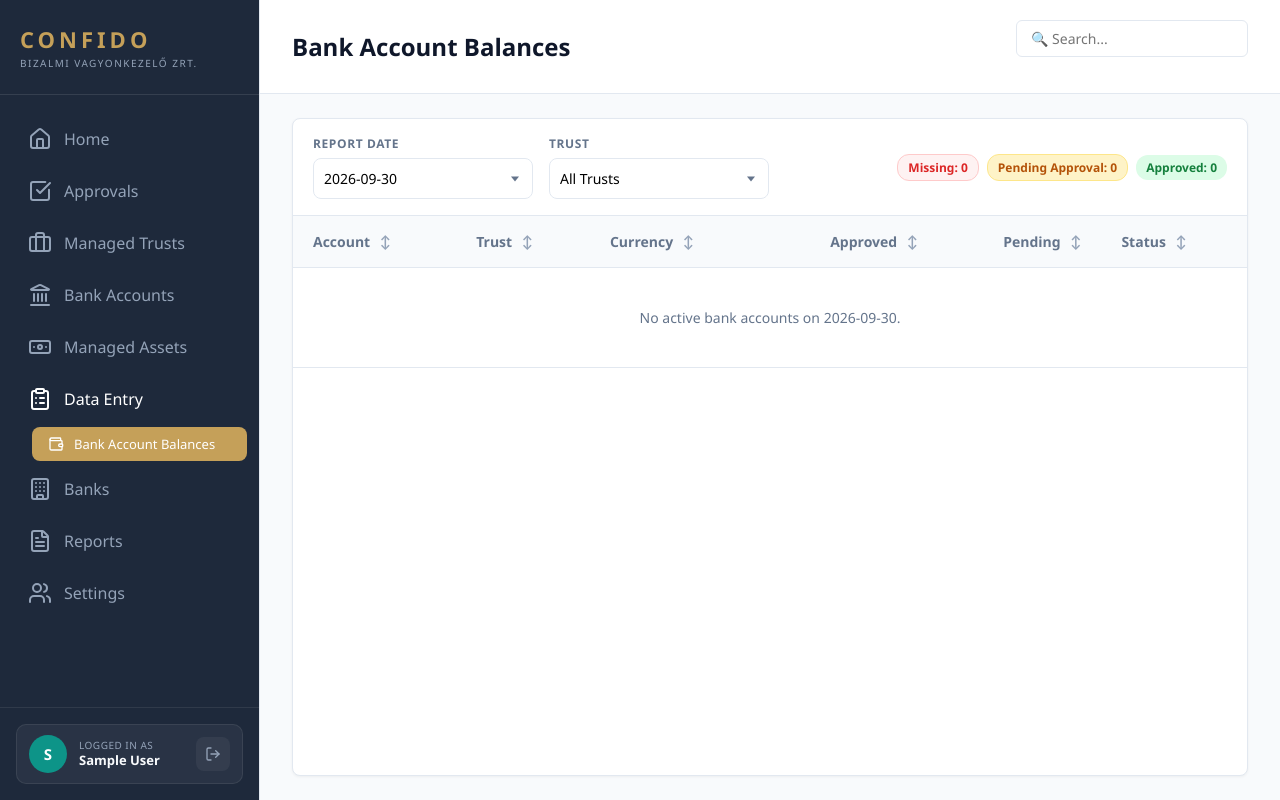
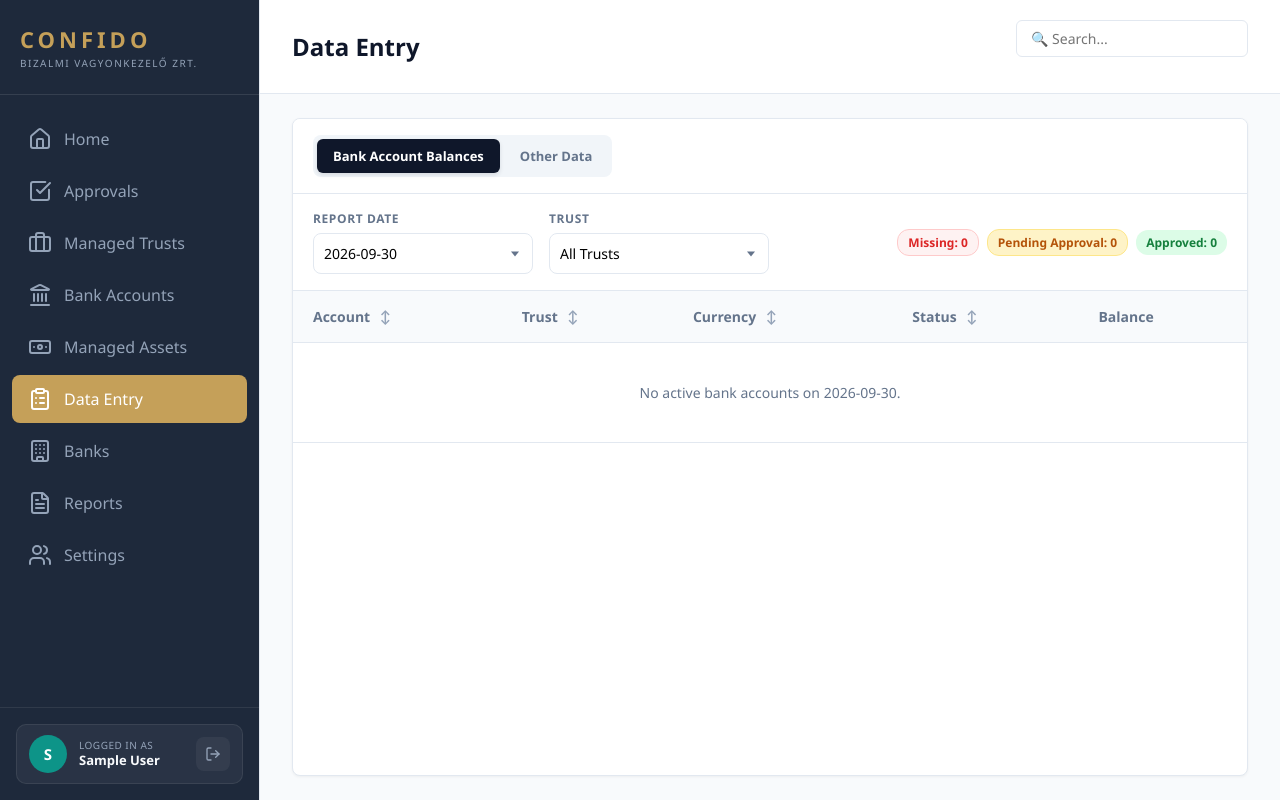
Before and after one commit to KardosMilan/Confido_test, a Flask app: page /data-entry/bank-balances in a window 1280 px wide. Run offline with Flask 3, Linux system fonts and the light colour scheme; the visitor is signed in with stand-in values (Sample User, id 1); data that the repository does not hold is empty; some libraries are stand-ins or nearby versions.

Commit message:
Rework balance entry, data entry tabs and list polish
- Bank account balances: status-only view, read-only saved balance with
  Edit/Save toggle, no negative values, space-grouped amounts while typing
  and invalid decimals flagged instead of silently truncated
- Data Entry uses tabs instead of a sidebar submenu, with an empty
  Other Data placeholder page
- Home page has a card for every sidebar page
- Shorter bank account column headers, sort icons stay next to the header text
- Amounts are formatted with space thousand separators everywhere
- Empty optional closing dates are shown as '-' in lists

Co-Authored-By: Claude Opus 5.5 <noreply@anthropic.com>

```diff
--- a/app/data_entry/routes.py
+++ b/app/data_entry/routes.py
@@ -1,9 +1,11 @@
 import calendar
+import re
 from datetime import date, datetime, timedelta
 from decimal import Decimal, InvalidOperation
 from flask import Blueprint, render_template, redirect, url_for, request, flash
 from flask_login import login_required, current_user
 from app.extensions import db
+from app.formatting import format_amount
 from app.models import BankAccount, BankAccountBalance, BankAccountPendingBalance, ManagedTrusts, RiportDate
 
 ALLOWED_ROLES = ['Admin', 'Approver']
@@ -68,6 +70,15 @@ def quantum(decimals):
     return Decimal(1).scaleb(-decimals)
 
 
+def parse_amount(value):
+    cleaned = re.sub(r'\s', '', value or '').replace(',', '.')
+    try:
+        amount = Decimal(cleaned)
+    except InvalidOperation:
+        return None
+    return amount if amount.is_finite() else None
+
+
 def get_or_create_report_date(report_date):
     riport_date = RiportDate.query.filter_by(honap_utolso_napja=report_date).first()
     if riport_date is None:
@@ -76,6 +87,16 @@ def get_or_create_report_date(report_date):
         db.session.flush()
     return riport_date
 
+
+@data_entry_bp.route('/data-entry')
+@login_required
+def index():
+    return redirect(url_for('data_entry.bank_balances'))
+
+@data_entry_bp.route('/data-entry/other')
+@login_required
+def other_data():
+    return render_template('data_entry_other.html', data_entry_tab='other', active_page='data_entry')
 
 @data_entry_bp.route('/data-entry/bank-balances')
 @login_required
@@ -109,12 +130,9 @@ def bank_balances():
         current = pending_balance or approved_balance
         rows.append({
             'account': account,
-            'approved': approved_balance,
-            'pending': pending_balance,
             'status': status,
             'decimals': decimals,
-            'step': format(quantum(decimals), 'f'),
-            'input_value': format(Decimal(current.balance).quantize(quantum(decimals)), 'f') if current else '',
+            'saved_value': format_amount(current.balance, decimals) if current else '',
         })
 
     summary = {status: sum(1 for row in rows if row['status'] == status) for status in BALANCE_STATUSES}
@@ -128,7 +146,8 @@ def bank_balances():
         trusts=ManagedTrusts.query.order_by(ManagedTrusts.trust_name).all(),
         trust_id=trust_id,
         can_edit=current_user.role in ALLOWED_ROLES,
-        active_page='bank_balances'
+        data_entry_tab='bank_balances',
+        active_page='data_entry'
     )
 
 @data_entry_bp.route('/data-entry/bank-balances', methods=['POST'])
@@ -158,12 +177,12 @@ def save_bank_balance():
         return redirect(back_url)
 
     decimals = currency_decimals(account)
-    try:
-        balance = Decimal((request.form.get('balance') or '').strip().replace(' ', ''))
-    except InvalidOperation:
-        balance = None
-    if balance is None or not balance.is_finite():
+    balance = parse_amount(request.form.get('balance'))
+    if balance is None:
         flash('Balance must be a number!', 'danger')
+        return redirect(back_url)
+    if balance < 0:
+        flash('Balance can not be negative!', 'danger')
         return redirect(back_url)
     if balance != balance.quantize(quantum(decimals)):
         currency_code = account.currency.code if account.currency else 'This currency'
--- a/app/static/style.css
+++ b/app/static/style.css
@@ -79,45 +79,12 @@ body {
     transition: all 0.2s ease;
 }
 
-.menu-link.open {
-    color: #ffffff;
-}
-
-.submenu {
-    list-style: none;
-    display: flex;
-    flex-direction: column;
-    gap: 2px;
-    margin-top: 4px;
-    padding-left: 20px;
-}
-
-.submenu-link {
-    display: flex;
-    align-items: center;
-    gap: 10px;
-    padding: 8px 16px;
-    color: #94a3b8;
-    text-decoration: none;
-    font-size: 13px;
-    font-weight: 500;
-    border-radius: var(--radius);
-    transition: all 0.2s ease;
-}
-
-.submenu-link svg {
-    width: 16px;
-    height: 16px;
-}
-
-.menu-link:hover,
-.submenu-link:hover {
+.menu-link:hover {
     background-color: var(--sidebar-hover);
     color: #ffffff;
 }
 
-.menu-link.active,
-.submenu-link.active {
+.menu-link.active {
     background-color: var(--primary);
     color: #ffffff;
 }
@@ -435,7 +402,7 @@ th[data-sort]:hover {
 }
 
 .sort-icon {
-    display: inline-block;
+    display: inline;
     margin-left: 6px;
     font-size: 13px;
     font-weight: 700;
@@ -700,6 +676,7 @@ textarea.form-control {
     font-size: 13px;
     font-weight: 600;
     color: #64748b;
+    text-decoration: none;
     cursor: pointer;
     border-radius: 6px;
     transition: all 0.2s ease-in-out;
--- a/app/static/style.scss
+++ b/app/static/style.scss
@@ -79,45 +79,12 @@ body {
     transition: all 0.2s ease;
 }
 
-.menu-link.open {
-    color: #ffffff;
-}
-
-.submenu {
-    list-style: none;
-    display: flex;
-    flex-direction: column;
-    gap: 2px;
-    margin-top: 4px;
-    padding-left: 20px;
-}
-
-.submenu-link {
-    display: flex;
-    align-items: center;
-    gap: 10px;
-    padding: 8px 16px;
-    color: #94a3b8;
-    text-decoration: none;
-    font-size: 13px;
-    font-weight: 500;
-    border-radius: var(--radius);
-    transition: all 0.2s ease;
-}
-
-.submenu-link svg {
-    width: 16px;
-    height: 16px;
-}
-
-.menu-link:hover,
-.submenu-link:hover {
+.menu-link:hover {
     background-color: var(--sidebar-hover);
     color: #ffffff;
 }
 
-.menu-link.active,
-.submenu-link.active {
+.menu-link.active {
     background-color: var(--primary);
     color: #ffffff;
 }
@@ -435,7 +402,7 @@ th[data-sort]:hover {
 }
 
 .sort-icon {
-    display: inline-block;
+    display: inline;
     margin-left: 6px;
     font-size: 13px;
     font-weight: 700;
@@ -700,6 +676,7 @@ textarea.form-control {
     font-size: 13px;
     font-weight: 600;
     color: #64748b;
+    text-decoration: none;
     cursor: pointer;
     border-radius: 6px;
     transition: all 0.2s ease-in-out;
--- /dev/null
+++ b/app/templates/_data_entry_tabs.html
@@ -0,0 +1,6 @@
+<div class="tabs-container">
+    <nav class="tabs-header">
+        <a href="{{ url_for('data_entry.bank_balances') }}" class="tab-btn {{ 'active' if data_entry_tab == 'bank_balances' }}">Bank Account Balances</a>
+        <a href="{{ url_for('data_entry.other_data') }}" class="tab-btn {{ 'active' if data_entry_tab == 'other' }}">Other Data</a>
+    </nav>
+</div>
--- a/app/templates/bank_balances.html
+++ b/app/templates/bank_balances.html
@@ -2,7 +2,7 @@
 
 {% block content %}
 <header class="header">
-    <h1>Bank Account Balances</h1>
+    <h1>Data Entry</h1>
     <div class="table-toolbar">
         <input type="text" id="tableSearch" class="search-input" placeholder="🔍 Search...">
     </div>
@@ -10,6 +10,8 @@
 
 <main class="content-container">
     <div class="card-full">
+        {% include '_data_entry_tabs.html' %}
+
         <form method="GET" action="{{ url_for('data_entry.bank_balances') }}" class="filter-bar">
             <div class="filter-group">
                 <label for="report_date">Report Date</label>
@@ -45,15 +47,11 @@
             <table class="account-table" id="sortableTable">
                 <thead>
                     <tr>
-                        <th data-sort>Account <span class="sort-icon">↕</span></th>
-                        <th data-sort>Trust <span class="sort-icon">↕</span></th>
-                        <th data-sort>Currency <span class="sort-icon">↕</span></th>
-                        <th data-sort class="amount">Approved <span class="sort-icon">↕</span></th>
-                        <th data-sort class="amount">Pending <span class="sort-icon">↕</span></th>
-                        <th data-sort>Status <span class="sort-icon">↕</span></th>
-                        {% if can_edit %}
-                        <th>Balance Entry</th>
-                        {% endif %}
+                        <th data-sort>Account&nbsp;<span class="sort-icon">↕</span></th>
+                        <th data-sort>Trust&nbsp;<span class="sort-icon">↕</span></th>
+                        <th data-sort>Currency&nbsp;<span class="sort-icon">↕</span></th>
+                        <th data-sort>Status&nbsp;<span class="sort-icon">↕</span></th>
+                        <th>Balance</th>
                     </tr>
                 </thead>
                 <tbody>
@@ -67,15 +65,6 @@
                         </td>
                         <td>{{ acc.trust.trust_name if acc.trust else 'N/A' }}</td>
                         <td>{{ acc.currency.code if acc.currency else 'N/A' }}</td>
-                        <td class="amount">{{ row.approved.balance | amount(row.decimals) if row.approved else '-' }}</td>
-                        <td class="amount">
-                            {% if row.pending %}
-                                {{ row.pending.balance | amount(row.decimals) }}
-                                <span class="cell-note">by {{ row.pending.inspector_1_user.name if row.pending.inspector_1_user else 'N/A' }}</span>
-                            {% else %}
-                                -
-                            {% endif %}
-                        </td>
                         <td>
                             {% if row.status == 'Approved' %}
                                 <span class="badge badge-active">Approved</span>
@@ -85,28 +74,50 @@
                                 <span class="badge badge-inactive">Missing</span>
                             {% endif %}
                         </td>
-                        {% if can_edit %}
                         <td>
+                            {% if can_edit %}
                             <form method="POST" action="{{ url_for('data_entry.save_bank_balance') }}" class="balance-form">
                                 <input type="hidden" name="account_id" value="{{ acc.account_id }}">
                                 <input type="hidden" name="report_date" value="{{ report_date.isoformat() }}">
                                 {% if trust_id %}
                                 <input type="hidden" name="trust_id" value="{{ trust_id }}">
                                 {% endif %}
-                                <input type="number" name="balance" class="form-control balance-input" step="{{ row.step }}" value="{{ row.input_value }}" placeholder="0" required>
+                                <input type="text" name="balance" class="balance-input" inputmode="decimal" autocomplete="off" data-format="amount" data-decimals="{{ row.decimals }}" value="{{ row.saved_value }}" placeholder="0" {{ 'readonly' if row.saved_value }} required>
+                                {% if row.saved_value %}
+                                <button type="button" class="btn-secondary btn-sm balance-edit">Edit</button>
+                                {% else %}
                                 <button type="submit" class="btn-primary btn-sm">Save</button>
+                                {% endif %}
                             </form>
+                            {% else %}
+                            <span class="amount">{{ row.saved_value or '-' }}</span>
+                            {% endif %}
                         </td>
-                        {% endif %}
                     </tr>
                     {% else %}
                     <tr class="empty-row">
-                        <td colspan="{{ 7 if can_edit else 6 }}">No active bank accounts on {{ report_date.isoformat() }}.</td>
+                        <td colspan="5">No active bank accounts on {{ report_date.isoformat() }}.</td>
                     </tr>
                     {% endfor %}
                 </tbody>
             </table>
         </div>
     </div>
+
+    <script>
+    document.querySelectorAll('.balance-edit').forEach(button => {
+        button.addEventListener('click', function(e) {
+            e.preventDefault();
+            const input = button.form.querySelector('.balance-input');
+            input.readOnly = false;
+            input.focus();
+            input.setSelectionRange(input.value.length, input.value.length);
+            button.type = 'submit';
+            button.textContent = 'Save';
+            button.classList.replace('btn-secondary', 'btn-primary');
+            button.classList.remove('balance-edit');
+        }, { once: true });
+    });
+    </script>
 </main>
 {% endblock %}
--- a/app/templates/base.html
+++ b/app/templates/base.html
@@ -46,18 +46,10 @@
                 </a>
             </li>
             <li class="menu-item">
-                <a href="{{ url_for('data_entry.bank_balances') }}" class="menu-link {% if active_page == 'bank_balances' %}open{% endif %}">
+                <a href="{{ url_for('data_entry.index') }}" class="menu-link {% if active_page == 'data_entry' %}active{% endif %}">
                     <i data-lucide="clipboard-list"></i>
                     <span>Data Entry</span>
                 </a>
-                <ul class="submenu">
-                    <li>
-                        <a href="{{ url_for('data_entry.bank_balances') }}" class="submenu-link {% if active_page == 'bank_balances' %}active{% endif %}">
-                            <i data-lucide="wallet"></i>
-                            <span>Bank Account Balances</span>
-                        </a>
-                    </li>
-                </ul>
             </li>
             <li class="menu-item">
                 <a href="{{ url_for('banks.banks') }}" class="menu-link {% if active_page == 'banks' %}active{% endif %}">
@@ -216,47 +208,82 @@
             return (country + body).slice(0, maxLength);
         }
 
-        const IDENTIFIER_FORMATS = {
-            iban(value) {
+        function groupAmount(value) {
+            const normalized = value.replace(/,/g, '.').replace(/[^0-9.]/g, '');
+            const [integerPart, ...fractionParts] = normalized.split('.');
+            const integer = integerPart.replace(/^0+(?=\d)/, '');
+            const grouped = integer.replace(/\B(?=(\d{3})+(?!\d))/g, ' ');
+            if (fractionParts.length === 0) return grouped;
+            return (grouped || '0') + '.' + fractionParts.join('');
+        }
+
+        const INPUT_FORMATS = {
+            iban: {
+                significant: /[A-Za-z0-9]/,
+                format(value) {
                     const compact = keepCharacters(value, value.toUpperCase().startsWith('HU'), 2, value.toUpperCase().startsWith('HU') ? 28 : 34);
                     const groups = compact.slice(4).match(/.{1,8}/g) || [];
                     return [compact.slice(0, 4), ...groups].filter(Boolean).join(' ');
                 },
-            pfj(value) {
+            },
+            pfj: {
+                significant: /[A-Za-z0-9]/,
+                format(value) {
                     const digits = value.replace(/\D/g, '').slice(0, 24);
                     return (digits.match(/.{1,8}/g) || []).join('-');
                 },
-            isin(value) {
+            },
+            isin: {
+                significant: /[A-Za-z0-9]/,
+                format(value) {
                     const compact = keepCharacters(value, value.toUpperCase().startsWith('HU'), 0, 12);
                     return (compact.match(/.{1,4}/g) || []).join(' ');
                 },
+            },
+            amount: {
+                significant: /[0-9.,]/,
+                format(value) {
+                    return groupAmount(value);
+                },
+                validate(input) {
+                    const decimals = Number(input.dataset.decimals ?? 2);
+                    const fraction = input.value.split('.')[1] || '';
+                    let message = '';
+                    if (fraction.length > decimals) {
+                        message = decimals === 0 ? 'This currency has no decimal places.' : `At most ${decimals} decimal places are allowed.`;
+                    }
+                    input.setCustomValidity(message);
+                },
+            },
         };
 
-        function applyFormat(input, formatter) {
+        function applyFormat(input, spec) {
             const caret = input.selectionStart ?? input.value.length;
-            const significantBefore = input.value.slice(0, caret).replace(/[^A-Za-z0-9]/g, '').length;
-            input.value = formatter(input.value);
+            const significantBefore = Array.from(input.value.slice(0, caret)).filter(ch => spec.significant.test(ch)).length;
+            input.value = spec.format(input.value, input);
 
             let pos = 0;
             let seen = 0;
             while (pos < input.value.length && seen < significantBefore) {
-                if (/[A-Za-z0-9]/.test(input.value[pos])) seen++;
+                if (spec.significant.test(input.value[pos])) seen++;
                 pos++;
             }
             input.setSelectionRange(pos, pos);
+            spec.validate?.(input);
         }
 
-        function initIdentifierInputs() {
+        function initFormattedInputs() {
             document.querySelectorAll('input[data-format]').forEach(input => {
-                const formatter = IDENTIFIER_FORMATS[input.dataset.format];
-                if (!formatter) return;
-                input.value = formatter(input.value);
-                input.addEventListener('input', () => applyFormat(input, formatter));
+                const spec = INPUT_FORMATS[input.dataset.format];
+                if (!spec) return;
+                input.value = spec.format(input.value, input);
+                spec.validate?.(input);
+                input.addEventListener('input', () => applyFormat(input, spec));
             });
         }
 
         initTableTools();
-        initIdentifierInputs();
+        initFormattedInputs();
     </script>
 
     <script src="https://cdn.jsdelivr.net/npm/sweetalert2@11"></script>
```
Also changed, not shown: other parts of app/static/style.css (+35 -1 lines), other parts of app/static/style.scss (+35 -1 lines), app/__init__.py (+2 -6 lines), app/formatting.py (added, +8 -0 lines), app/templates/bank_accounts.html (+11 -11 lines), app/templates/data_entry_other.html (added, +19 -0 lines), app/templates/index.html (+64 -0 lines), app/templates/managed_assets.html (+6 -6 lines), app/templates/managed_trusts.html (+8 -8 lines), app/templates/reports.html (+6 -6 lines). Lines whose indentation alone changed are shown as unchanged.
